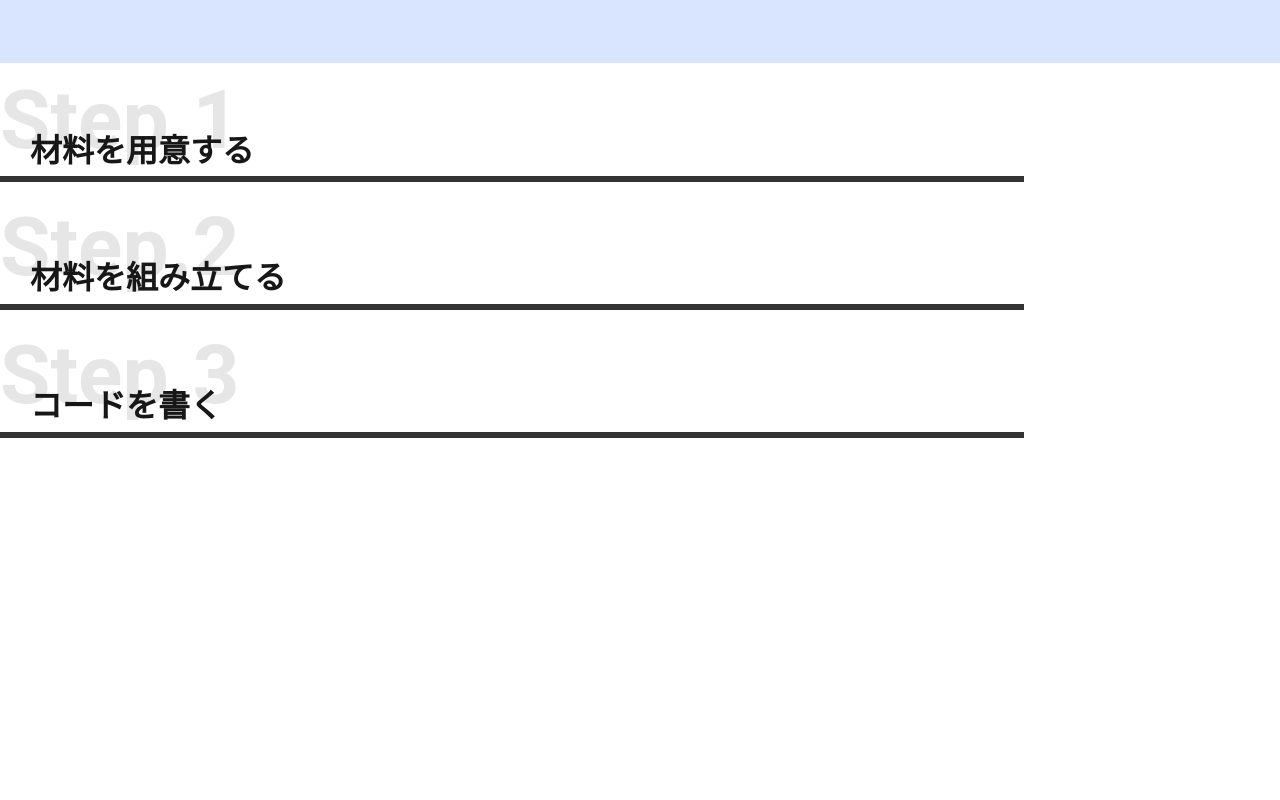
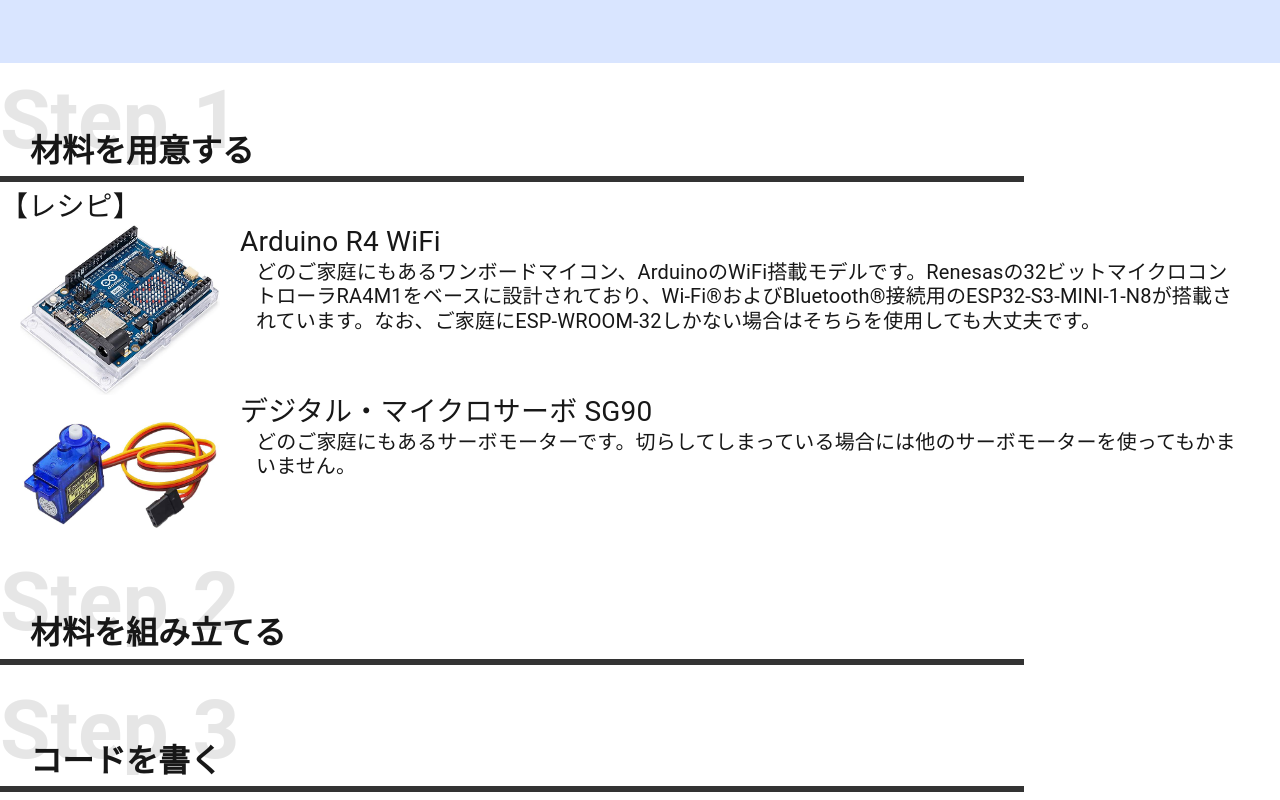
Before and after one commit to HikariTakahashi/keyaki-product-2024, a Next.js app: page / in a window 1280 px wide. Shown: the part 818-1618 px from the top of the page. Before the commit the page ends 1264 px from the top, so only its background shows below. Built offline with nearby package versions, Linux system fonts and the light colour scheme.

Commit message:
feat: 財調

```diff
--- a/app/page.tsx
+++ b/app/page.tsx
@@ -25,7 +25,7 @@
         mb={"15px"}
       >
         <Typography variant={"h2"} fontSize={"24px"}>
-          Iotデバイスを、どのご家庭にもあるパーツを使って作る方法を教えます
+          Iotデバイスを、どのご家庭にもある材料を使って作る方法を教えます
         </Typography>
         <Box width={"80%"} height={2} my={"8px"} bgcolor="#333333" />
       </Box>
@@ -133,6 +133,7 @@
                 display={"flex"}
                 flexDirection={"column"}
                 alignItems={"center"}
+                p={"20px"}
               >
                 <Image
                   src={"/computer_man.png"}
@@ -184,14 +185,60 @@
           fontSize={"32px"}
           fontWeight={"bold"}
           sx={{
-            position: "absolute", // 絶対位置指定
-            top: 70, // 上部に配置
-            left: 30, // 必要に応じて調整可能
+            position: "absolute",
+            top: 70,
+            left: 30,
           }}
         >
           材料を用意する
         </Typography>
         <Box width={"80%"} height={6} my={"8px"} bgcolor="#333333" />
+        <Box>
+          <Typography variant="h4" fontSize={"28px"}>
+            【レシピ】
+          </Typography>
+          {/* 材料 */}
+          <Box display={"flex"} paddingInline={"20px"}>
+            <Image
+              src={"/arduino_r4_wifi.jpg"}
+              alt={"Arduino R4 WiFi"}
+              width={200}
+              height={0}
+            />
+            <Box
+              display={"flex"}
+              paddingInline={"20px"}
+              flexDirection={"column"}
+            >
+              <Typography variant="h4" fontSize={"28px"}>
+                Arduino R4 WiFi
+              </Typography>
+              <Box paddingLeft={2}>
+                <Typography variant="h4" fontSize={"20px"}>
+                  どのご家庭にもあるワンボードマイコン、ArduinoのWiFi搭載モデルです。Renesasの32ビットマイクロコントローラRA4M1をベースに設計されており、Wi-Fi®およびBluetooth®接続用のESP32-S3-MINI-1-N8が搭載されています。なお、ご家庭にESP-WROOM-32しかない場合はそちらを使用しても大丈夫です。
+                </Typography>
+              </Box>
+            </Box>
+          </Box>
+          {/* 材料 */}
+          <Box display={"flex"} paddingInline={"20px"}>
+            <Image src={"/sg90.jpg"} alt={"sg90"} width={200} height={0} />
+            <Box
+              display={"flex"}
+              paddingInline={"20px"}
+              flexDirection={"column"}
+            >
+              <Typography variant="h4" fontSize={"28px"}>
+                デジタル・マイクロサーボ SG90
+              </Typography>
+              <Box paddingLeft={2}>
+                <Typography variant="h4" fontSize={"20px"}>
+                  どのご家庭にもあるサーボモーターです。切らしてしまっている場合には他のサーボモーターを使ってもかまいません。
+                </Typography>
+              </Box>
+            </Box>
+          </Box>
+        </Box>
       </Box>
       {/* 説明 材料を組み立てる */}
       <Box paddingTop={"10px"} position="relative">
@@ -208,9 +255,9 @@
           fontSize={"32px"}
           fontWeight={"bold"}
           sx={{
-            position: "absolute", // 絶対位置指定
-            top: 70, // 上部に配置
-            left: 30, // 必要に応じて調整可能
+            position: "absolute",
+            top: 70,
+            left: 30,
           }}
         >
           材料を組み立てる
@@ -232,9 +279,9 @@
           fontSize={"32px"}
           fontWeight={"bold"}
           sx={{
-            position: "absolute", // 絶対位置指定
-            top: 70, // 上部に配置
-            left: 30, // 必要に応じて調整可能
+            position: "absolute",
+            top: 70,
+            left: 30,
           }}
         >
           コードを書く
```
Also changed, not shown: public/arduino_r4_wifi.jpg (added), public/sg90.jpg (added).
